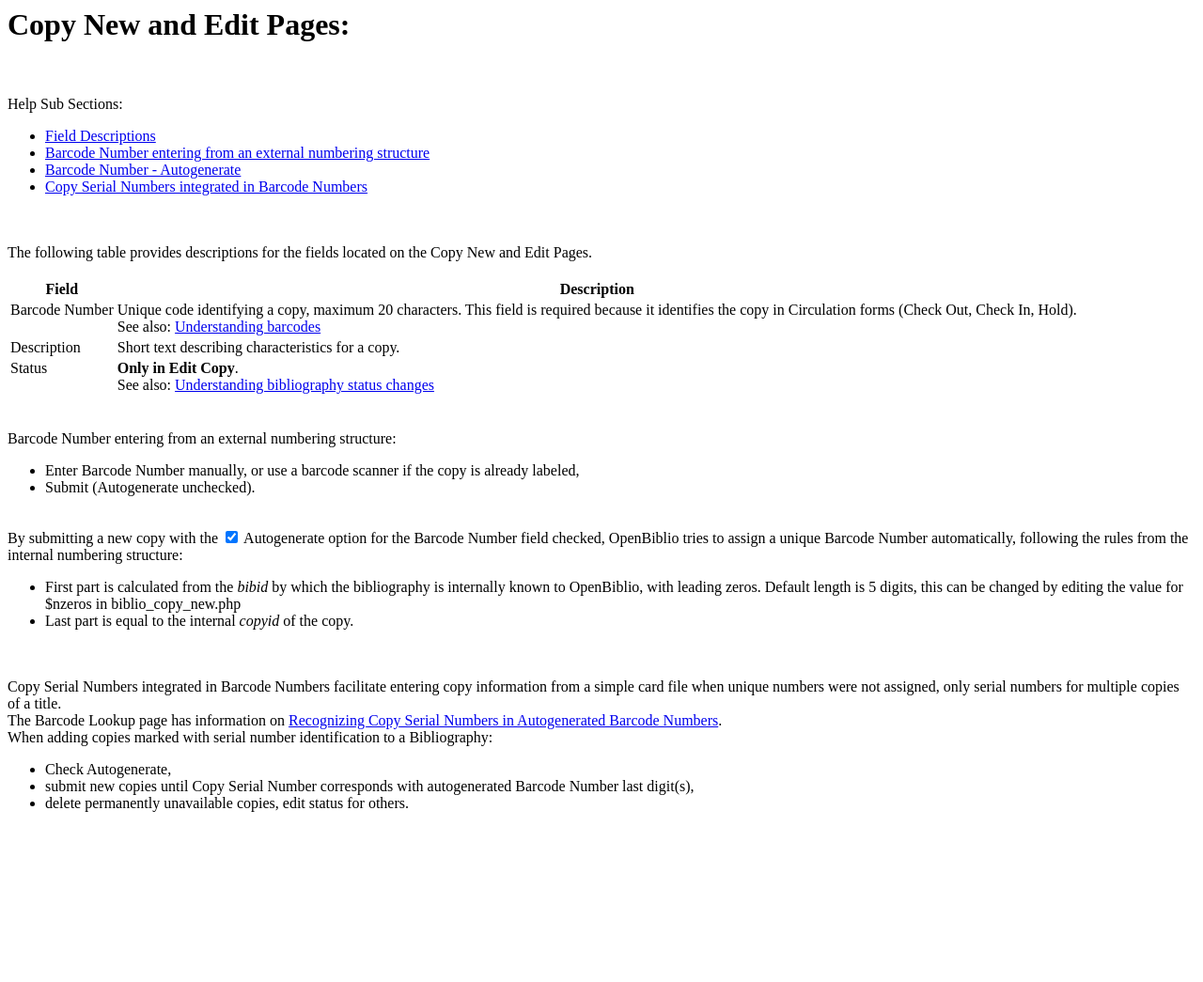
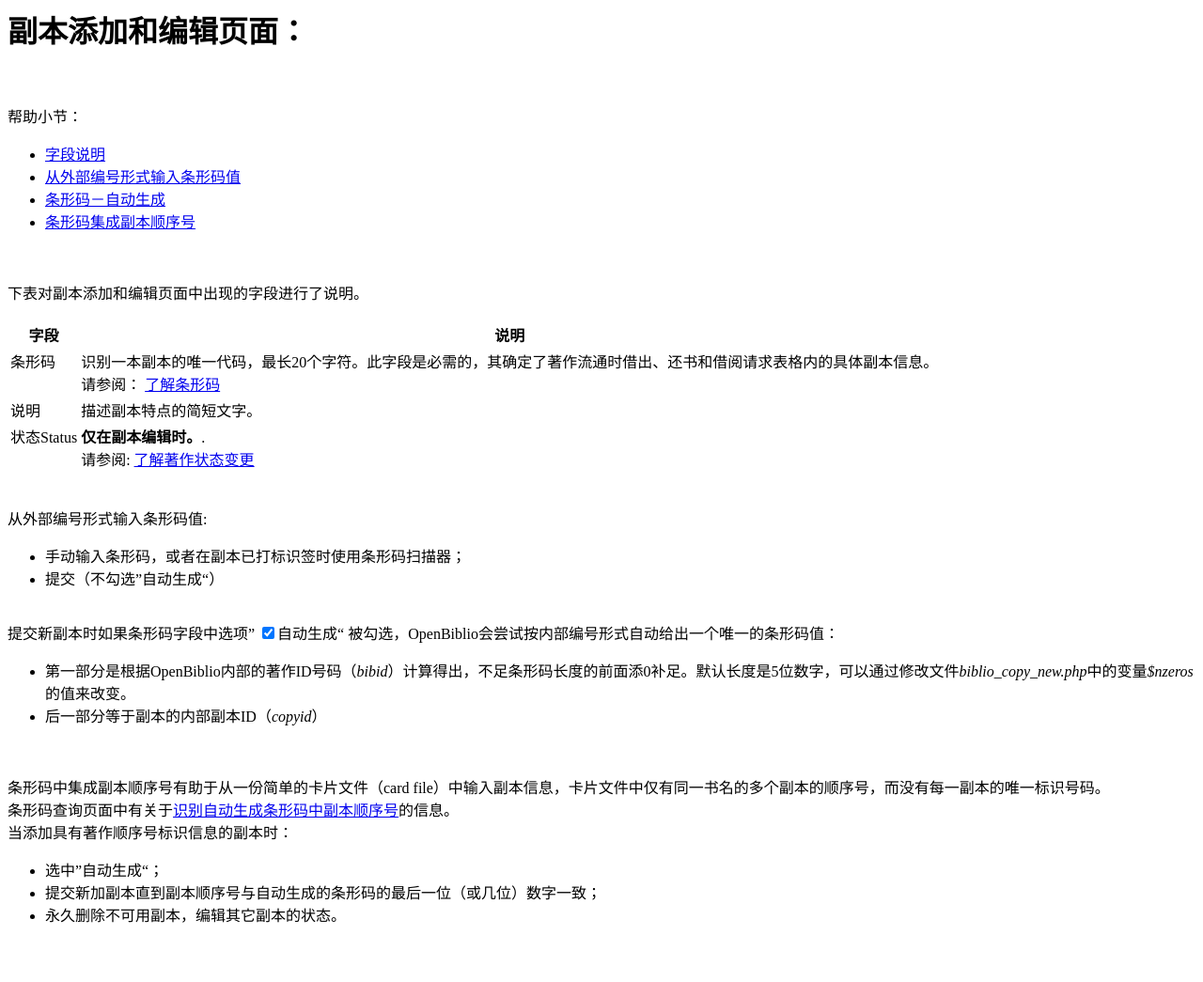
Before and after one commit to crickzhang1/openbiblio-locale-chinese-translation, a PHP site: page /help/biblioCopyEdit.php in a window 1280 px wide. Shown: the whole page at 94% size. Before the commit the page ends 864 px from the top, so only its background shows below. Run offline with PHP 8.4, Linux system fonts and the light colour scheme.

Commit message:
Completed translation of `zh_CN/helpbiblioCopyEdit.php`

```diff
--- a/zh_CN/help/biblioCopyEdit.php
+++ b/zh_CN/help/biblioCopyEdit.php
@@ -1,74 +1,63 @@
-<h1>Copy New and Edit Pages:</h1>
+<h1>副本添加和编辑页面：</h1>
 <br><br>
 
-Help Sub Sections:
+帮助小节：
 <ul>
-  <li><a href="#desc">Field Descriptions</a></li>
-  <li><a href="#barc">Barcode Number entering from an external numbering structure</a></li>
-  <li><a href="#auto">Barcode Number - Autogenerate</a></li>
-  <li><a href="#seri">Copy Serial Numbers integrated in Barcode Numbers</a></li>
+  <li><a href="#desc">字段说明</a></li>
+  <li><a href="#barc">从外部编号形式输入条形码值</a></li>
+  <li><a href="#auto">条形码－自动生成</a></li>
+  <li><a href="#seri">条形码集成副本顺序号</a></li>
 </ul>
 <br><br>
 
-<a name="desc">
-The following table provides descriptions for the fields located on the Copy New and Edit Pages.</a>
+<a name="desc">下表对副本添加和编辑页面中出现的字段进行了说明。</a>
 <br><br>
 
 <table class="primary">
-  <tr><th>Field</th><th>Description</th></tr>
+  <tr><th>字段</th><th>说明</th></tr>
   <tr>
-    <td class="primary" valign="top">Barcode Number</td>
-    <td class="primary" valign="top">Unique code identifying a copy,
-maximum 20 characters. This field is required because it identifies the copy in Circulation forms
-(Check Out, Check In, Hold).
-<br>See also:
-<a href="../shared/help.php?page=barcodes">Understanding barcodes</a>
+    <td class="primary" valign="top">条形码</td>
+    <td class="primary" valign="top">识别一本副本的唯一代码，最长20个字符。此字段是必需的，其确定了著作流通时借出、还书和借阅请求表格内的具体副本信息。
+<br>请参阅：
+<a href="../shared/help.php?page=barcodes">了解条形码</a>
     </td>
   </tr>
   <tr>
-    <td class="primary" valign="top">Description</td>
-    <td class="primary" valign="top">Short text describing characteristics for a copy.</td>
+    <td class="primary" valign="top">说明</td>
+    <td class="primary" valign="top">描述副本特点的简短文字。</td>
   </tr>
   <tr>
-    <td class="primary" valign="top">Status</td>
-    <td class="primary" valign="top"><b>Only in Edit Copy</b>.
-<br>See also:
-<a href="../shared/help.php?page=status">Understanding bibliography status changes</a>
+    <td class="primary" valign="top">状态Status</td>
+    <td class="primary" valign="top"><b>仅在副本编辑时。</b>.
+<br>请参阅:
+<a href="../shared/help.php?page=status">了解著作状态变更</a>
     </td>
   </tr>
 </table>
 <br><br>
 
-<a name="barc">Barcode Number entering from an external numbering structure</a>:
+<a name="barc">从外部编号形式输入条形码值</a>:
 <ul>
-  <li>Enter Barcode Number manually, or use a barcode scanner if the copy is already labeled,</li>
-  <li>Submit (Autogenerate unchecked).</li>
+     <li>手动输入条形码，或者在副本已打标识签时使用条形码扫描器；</li>
+  <li>提交（不勾选”自动生成“）</li>
 </ul>
 <br>
 
-<a name="auto">
-By submitting a new copy with the <input name="autobarco" type="checkbox" checked> Autogenerate</a>
-option for the Barcode Number field checked, OpenBiblio tries to assign a unique Barcode Number
-automatically, following the rules from the internal numbering structure:
+<a name="auto">提交新副本时如果条形码字段中选项” <input name="autobarco" type="checkbox" checked>自动生成“</a> 被勾选，OpenBiblio会尝试按内部编号形式自动给出一个唯一的条形码值：
 <ul>
-  <li>First part is calculated from the <i>bibid</i> by which the bibliography is internally known to
-OpenBiblio, with leading zeros. Default length is 5 digits, this can be changed by editing the value for
-$nzeros in biblio_copy_new.php</li>
-  <li>Last part is equal to the internal <i>copyid</i> of the copy.</li>
+  <li>第一部分是根据OpenBiblio内部的著作ID号码（<i>bibid</i>）计算得出，不足条形码长度的前面添0补足。默认长度是5位数字，可以通过修改文件<i>biblio_copy_new.php</i>中的变量<i>$nzeros</i>的值来改变。</li>
+  <li>后一部分等于副本的内部副本ID（<i>copyid</i>）</li>
 </ul>
 <br><br>
 
-<a name="seri">
-Copy Serial Numbers integrated in Barcode Numbers</a> facilitate entering copy information from a simple
-card file when unique numbers were not assigned, only serial numbers for multiple copies of a title.
+<a name="seri">条形码中集成副本顺序号</a>有助于从一份简单的卡片文件（card file）中输入副本信息，卡片文件中仅有同一书名的多个副本的顺序号，而没有每一副本的唯一标识号码。
 <br>
-The Barcode Lookup page has information on
-<a href="../shared/help.php?page=opacLookup#seri">Recognizing Copy Serial Numbers in Autogenerated Barcode Numbers</a>.
+条形码查询页面中有关于<a href="../shared/help.php?page=opacLookup#seri">识别自动生成条形码中副本顺序号</a>的信息。
 <br>
-When adding copies marked with serial number identification to a Bibliography:
+当添加具有著作顺序号标识信息的副本时：
 <ul>
-  <li>Check Autogenerate,</li>
-  <li>submit new copies until Copy Serial Number corresponds with autogenerated Barcode Number last digit(s),</li>
-  <li>delete permanently unavailable copies, edit status for others.</li>
+  <li>选中”自动生成“；</li>
+     <li>提交新加副本直到副本顺序号与自动生成的条形码的最后一位（或几位）数字一致；</li>
+  <li>永久删除不可用副本，编辑其它副本的状态。</li>
 </ul>
 <br><br>
```
Also changed, not shown: README.md.
